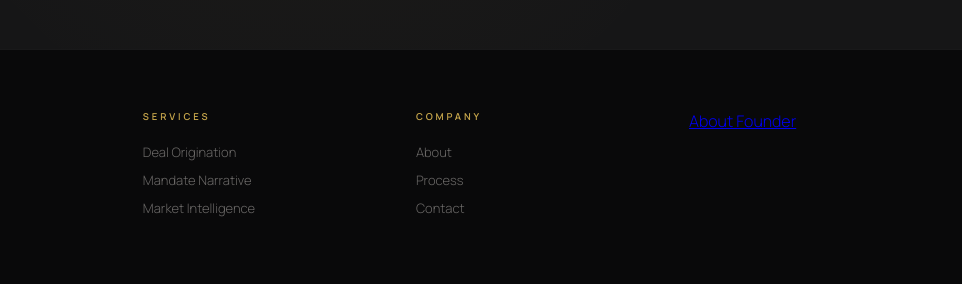
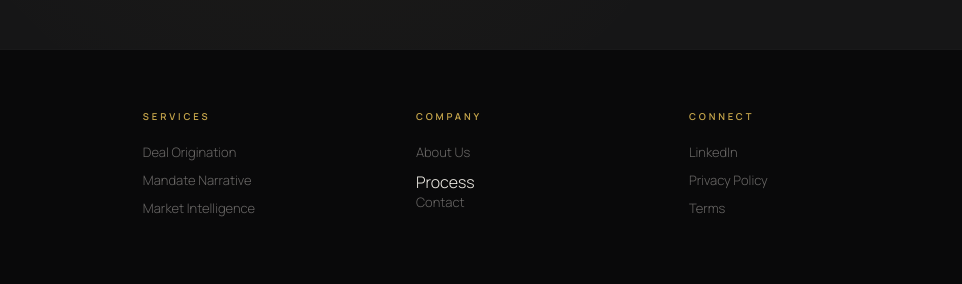
Before and after one commit to crsherwood13-bit/Verity-Capital, a plain HTML site: page index.html in a window 1280 px wide. Shown: the part 7298-7582 px from the top of the page, 318-1280 px from the left. Drawn offline with nearby package versions, Linux system fonts and the light colour scheme.

Commit message:
Update index.html

```diff
--- a/index.html
+++ b/index.html
@@ -621,7 +621,7 @@ footer{background:var(--black);border-top:1px solid var(--bdr2);padding:60px;pos
       <p class="foot-desc">Precision deal origination for the lower middle market. Human intelligence. Institutional infrastructure. Off-market by design.</p>
     </div>
     <div class="foot-col"><h5>Services</h5><a href="#">Deal Origination</a><a href="#">Mandate Narrative</a><a href="#">Market Intelligence</a></div>
-    <div class="foot-col"><h5>Company</h5><a href="#">About</a><a href="#funnel-sec">Process</a><a href="#" onclick="window.location='mailto:hello@vantageandverity.capital';return false;">Contact</a></div><a href="founder.html">About Founder</a>
+    <div class="foot-col"><h5>Company</h5><a href="founder.html">About Us</a>Process</a><a href="#" onclick="window.location='mailto:hello@vantageandverity.capital';return false;">Contact</a></div>
     <div class="foot-col"><h5>Connect</h5><a href="https://linkedin.com/company/vantageandverity" target="_blank">LinkedIn</a><a href="#">Privacy Policy</a><a href="#">Terms</a></div>
   </div>
   <div class="foot-bot">
```
